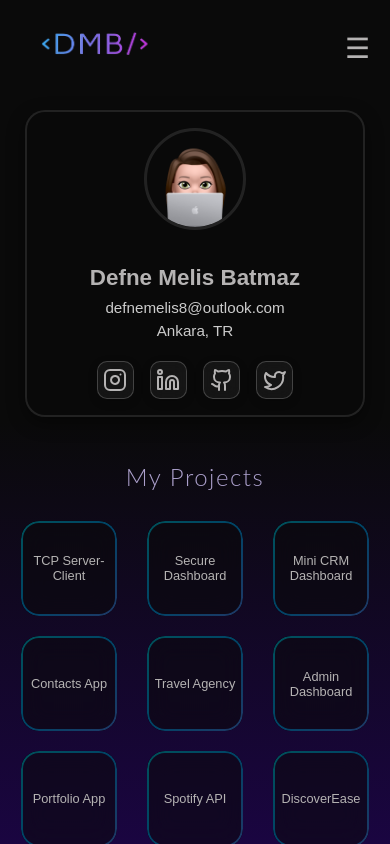
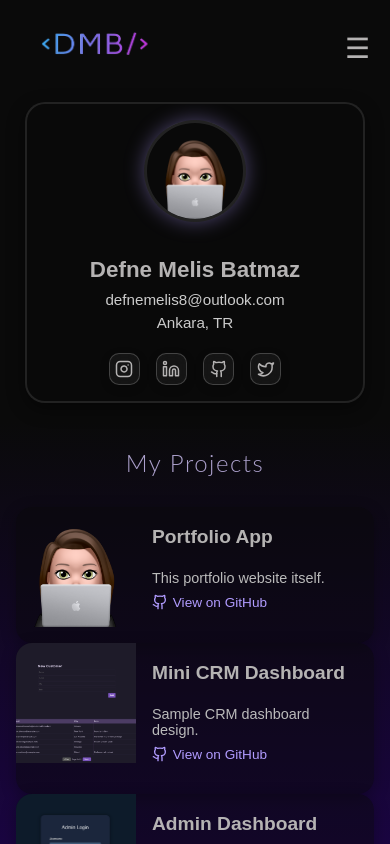
Before and after one commit to dmbatmazz/My_Portfolio_App, a React (Create React App) app: page /portfolio in a window 390 px wide. Built offline with nearby package versions, Linux system fonts and the light colour scheme.

Commit message:
resimler eklenmedi

```diff
--- a/src/App.css
+++ b/src/App.css
@@ -24,15 +24,17 @@ html, body {
 }
 
 
-/* Blur efekti main-content üzerinde */
+/* Blur efekti sadece menü/iletisim açıkken çalışsın */
 .main-content {
+  min-height: 100vh;
   transition: filter 0.5s ease;
 }
 
 .main-content.blurred {
   filter: blur(6px);
-  pointer-events: none; /* Blurdayken arka planı tıklanamaz yapar */
+  pointer-events: none; /* Menü açıkken arka plan tıklanamasın */
 }
+
 
 /* Navbar */
 .navbar {
@@ -179,6 +181,8 @@ html, body {
   background-color: var(--btn-primary-hover);
 }
 
+
+
 .hero-image img {
   width: 300px;
   margin-top: 30px;
@@ -194,6 +198,7 @@ html, body {
   .hero-image img {
     width: 250px;
   }
+
 }
 
 /* ----------- Küçük telefonlar (481px ve altı) ----------- */
--- a/src/pages/Portfolio.css
+++ b/src/pages/Portfolio.css
@@ -38,13 +38,13 @@ html, body {
 
 /* Ana kapsayıcı */
 .portfolio-wrapper {
-  width: 100%;
-  max-width: 1200px;
-  margin: 0 auto;
-  padding: 40px 5px;
-  text-align: center;
+  min-height: 100vh;
+  padding: 2rem;
+  color: var(--text-main, #ccc);
+  display: flex;
+  flex-direction: column;
+  align-items: center;
 }
-
 .portfolio-title {
   margin-bottom: 50px;
   margin-top: 100px;
@@ -64,10 +64,10 @@ html, body {
   grid-template-columns: repeat(4, 1fr);
 }
 
+
 /* --- PORTFOLIO BOX --- */
 .portfolio-box {
   position: relative;
-  background: var(--box-bg);
   font-family: 'Poppins', sans-serif;
   color: var(--text-main);
   font-weight: 500;
@@ -181,7 +181,6 @@ html, body {
   left: 0;
   width: 100vw;
   height: 100vh;
-  background: rgba(0,0,0,0.6);
   backdrop-filter: blur(5px);
   display: flex;
   justify-content: center;
@@ -346,6 +345,7 @@ html, body {
   border-radius: 50%;
   object-fit: cover;
   margin-bottom: 1rem;
+  box-shadow: 0 0 20px rgba(171, 149, 251, 0.4);
   border: 3px solid var(--box-border);
 }
 
@@ -413,7 +413,133 @@ html, body {
   color: #fff;
 }
 
+.project-card {
+  display: flex;
+  padding-bottom: 1rem;
+  align-items: flex-start;
+  border-radius: 1rem;
+  background-color: #0a0a0a73;
+  overflow: hidden;
+  box-shadow: 0 4px 15px rgba(0,0,0,0.3);
+  transition: transform 0.3s ease, box-shadow 0.3s ease;
+}
 
+.project-card:hover {
+  transform: translateY(-5px);
+  box-shadow: 0 8px 25px rgba(0,0,0,0.5);
+}
+
+.project-img {
+  width: 120px;
+  height: 120px;
+  object-fit: cover;
+  flex-shrink: 0;
+}
+
+.project-info {
+  padding: 0rem 1rem 1rem 1rem;
+  display: flex;
+  flex-direction: column;
+  justify-content: flex-start; /* üstten hizalama */
+}
+
+.project-info h3 {
+  margin-bottom: 0.5rem;
+  font-size: 1.2rem;
+}
+
+.project-info p {
+  font-size: 0.9rem;
+  color: #bbb;
+  margin-bottom: 0.5rem;
+}
+
+.project-link {
+  color: #b19cff;
+  text-decoration: none;
+  font-size: 0.85rem;
+  display: flex;
+  align-items: center;
+  gap: 0.3rem;
+  transition: color 0.3s;
+}
+
+.project-link:hover {
+  color: #9b7ffe;
+}
+
+.lightbox-overlay {
+  position: fixed;
+  top: 0;
+  left: 0;
+  width: 100%;
+  height: 100%;
+  background: rgba(0,0,0,0.9);
+  display: flex;
+  align-items: center;
+  justify-content: center;
+  z-index: 2000;
+}
+
+.lightbox-img {
+  max-width: 80%;
+  max-height: 80%;
+  object-fit: contain;
+  border-radius: 8px;
+}
+
+.lightbox-close,
+.lightbox-prev,
+.lightbox-next {
+  position: absolute;
+  background: none;
+  border: none;
+  color: white;
+  font-size: 2rem;
+  cursor: pointer;
+  padding: 0.5rem;
+}
+
+.lightbox-close {
+  top: 20px;
+  right: 30px;
+}
+
+.lightbox-prev {
+  left: 30px;
+}
+
+.lightbox-next {
+  right: 30px;
+}
+
+/* --- View More Button --- */
+.view-more-btn {
+  margin-top: 2rem;
+  text-align: center;
+}
+
+.view-more-btn button {
+  width: 100%;
+  max-width: 31.25rem;
+  display: block;
+  margin: 0 auto;
+  padding: 1rem;
+  background: linear-gradient(135deg, var(--primary-gradient-start), var(--primary-gradient-end));
+  color: var(--btn-text-color);
+  border: none;
+  border-radius: 1.5rem;
+  font-size: clamp(0.875rem, 2vw, 1rem);
+  cursor: pointer;
+  transition: transform 0.3s ease, box-shadow 0.3s ease;
+  font-family: 'Josefin Sans', sans-serif;
+  font-weight: 550;
+  letter-spacing: 1.2px;
+}
+
+.view-more-btn button:hover {
+  transform: scale(1.05);
+}
 @media (max-width: 1024px) {
   .portfolio-hover span { display: none; }
   .portfolio-title {
--- a/src/pages/Portfolio.jsx
+++ b/src/pages/Portfolio.jsx
@@ -1,221 +1,107 @@
 import React, { useState } from "react";
 import "./Portfolio.css";
-import avatar from "../assets/avatar.png";
-import { Instagram, Linkedin, Github, Twitter } from 'lucide-react';
+import { Instagram, Linkedin, Github, Twitter } from "lucide-react";
 
+// --- Profil Avatar ---
+import avatar from "../pages/Portfolio_photos/avatar.png";
 
+// --- Portfolio App ---
+import portfolioImg from "../pages/Portfolio_photos/avatar.png";
+
+// --- Mini CRM Dashboard ---
+import crm1 from "../pages/Portfolio_photos/crm1.png";
+import crm2 from "../pages/Portfolio_photos/crm2.png";
+
+// --- Admin Dashboard ---
+import admin1 from "../pages/Portfolio_photos/admin1.png";
+import admin2 from "../pages/Portfolio_photos/admin2.png";
+import admin3 from "../pages/Portfolio_photos/admin3.png";
+import admin4 from "../pages/Portfolio_photos/admin4.png";
+import admin5 from "../pages/Portfolio_photos/admin5.png";
+import admin6 from "../pages/Portfolio_photos/admin6.png";
+import admin7 from "../pages/Portfolio_photos/admin7.png";
+import admin8 from "../pages/Portfolio_photos/admin8.png";
+import admin9 from "../pages/Portfolio_photos/admin9.png";
+import admin10 from "../pages/Portfolio_photos/admin10.png";
+import admin11 from "../pages/Portfolio_photos/admin11.png";
+
+// --- DiscoverEase ---
+import discover1 from "../pages/Portfolio_photos/discoverease1.png";
+import discover2 from "../pages/Portfolio_photos/discoverease2.png";
+import discover3 from "../pages/Portfolio_photos/discoverease3.png";
+import discover4 from "../pages/Portfolio_photos/discoverease4.png";
+
+// --- Spotify API ---
+import spotify1 from "../pages/Portfolio_photos/spotify-api1.png";
+import spotify2 from "../pages/Portfolio_photos/spotify-api2.png";
+import spotify3 from "../pages/Portfolio_photos/spotify-api3.png";
+import spotify4 from "../pages/Portfolio_photos/spotify-api4.png";
+import spotify5 from "../pages/Portfolio_photos/spotify-api5.png";
+
+// --- Travel Agency ---
+import travel1 from "../pages/Portfolio_photos/travel-agency1.png";
+import travel2 from "../pages/Portfolio_photos/travel-agency2.png";
+
+// --- TCP Server-Client ---
+import tcp1 from "../pages/Portfolio_photos/tcp1.png";
+import tcp2 from "../pages/Portfolio_photos/tcp2.png";
+
+// --- Secure Dashboard ---
+import secure1 from "../pages/Portfolio_photos/secure-dash1.png";
+import secure2 from "../pages/Portfolio_photos/secure-dash2.png";
+import secure3 from "../pages/Portfolio_photos/secure-dash3.png";
+
+// --- Contacts App ---
+import contacts1 from "../pages/Portfolio_photos/contacts1.png";
+import contacts2 from "../pages/Portfolio_photos/contacts2.png";
+
+// --- Diziler ---
+const portfolioApp = [portfolioImg];
+const crm = [crm1, crm2];
+const admin = [admin1, admin2, admin3, admin4, admin5, admin6, admin7, admin8, admin9, admin10, admin11];
+const discoverEase = [discover1, discover2, discover3, discover4];
+const spotify = [spotify1, spotify2, spotify3, spotify4, spotify5];
+const travelAgency = [travel1, travel2];
+const tcp = [tcp1, tcp2];
+const secureDashboard = [secure1, secure2, secure3];
+const contacts = [contacts1, contacts2];
+
+// --- Proje Listesi ---
 const projects = [
-  { name: "TCP Server-Client", desc: "View More" },
-  { name: "Secure Dashboard", desc: "View More" },
-  { name: "Mini CRM Dashboard", desc: "View More" },
-  { name: "Contacts App", desc: "View More" },
-  { name: "Travel Agency", desc: "View More" },
-  { name: "Admin Dashboard", desc: "View More" },
-  { name: "Portfolio App", desc: "View More" },
-  { name: "Spotify API", desc: "View More" },
-  { name: "DiscoverEase", desc: "View More" },
+  { name: "Portfolio App", desc: "This portfolio website itself.", imgs: portfolioApp, link: "https://github.com/dmbatmazz/My_Portfolio_App" },
+  { name: "Mini CRM Dashboard", desc: "Sample CRM dashboard design.", imgs: crm, link: "https://github.com/dmbatmazz/mini-crm-dashboard" },
+  { name: "Admin Dashboard", desc: "Dashboard for managing users, analytics and content.", imgs: admin, link: "https://github.com/dmbatmazz/admin-dashboard-app" },
+  { name: "DiscoverEase", desc: "Mobile travel planning app with itinerary creation.", imgs: discoverEase, link: "https://github.com/dmbatmazz/DiscoverEase" },
+  { name: "Spotify API", desc: "Spotify API integration to create playlists.", imgs: spotify, link: "https://github.com/dmbatmazz/spotify-api-app" },
+  { name: "Travel Agency", desc: "Modern travel agency website design.", imgs: travelAgency, link: "https://github.com/dmbatmazz/travel-agency-web" },
+  { name: "TCP Server-Client", desc: "Simple TCP server-client architecture.", imgs: tcp, link: "https://github.com/dmbatmazz/tcp-server-client" },
+  { name: "Secure Dashboard", desc: "Secure dashboard with authentication.", imgs: secureDashboard, link: "https://github.com/dmbatmazz/Secure-Dashboard" },
+  { name: "Contacts App", desc: "Contact management app built with React.", imgs: contacts, link: "https://github.com/dmbatmazz/contacts-app" },
 ];
 
-// Image lists (string paths). We’ll require() them right before rendering.
-const travelImages = [
-  "./Portfolio_photos/travel-agency1.png",
-  "./Portfolio_photos/travel-agency2.png",
+// --- Sosyal Linkler ---
+const socialLinks = [
+  { name: "Instagram", icon: <Instagram size={18} />, url: "https://instagram.com/dmbatmazz" },
+  { name: "LinkedIn", icon: <Linkedin size={18} />, url: "https://linkedin.com/in/defne-melis-batmaz" },
+  { name: "GitHub", icon: <Github size={18} />, url: "https://github.com/dmbatmazz" },
+  { name: "X", icon: <Twitter size={18} />, url: "https://twitter.com/dmbatmazz" },
 ];
 
-const adminImages = [
-  "./Portfolio_photos/admin1.png",
-  "./Portfolio_photos/admin2.png",
-  "./Portfolio_photos/admin3.png",
-  "./Portfolio_photos/admin4.png",
-  "./Portfolio_photos/admin5.png",
-  "./Portfolio_photos/admin6.png",
-  "./Portfolio_photos/admin7.png",
-  "./Portfolio_photos/admin8.png",
-  "./Portfolio_photos/admin9.png",
-  "./Portfolio_photos/admin10.png",
-  "./Portfolio_photos/admin11.png",
-];
-
-const spotifyImages = [
-  "./Portfolio_photos/spotify-api1.png",
-  "./Portfolio_photos/spotify-api2.png",
-  "./Portfolio_photos/spotify-api3.png",
-  "./Portfolio_photos/spotify-api4.png",
-  "./Portfolio_photos/spotify-api5.png",
-];
-
-const crmImages = [
-  "./Portfolio_photos/crm1.png",
-  "./Portfolio_photos/crm2.png",
-];
-
-const secureDashImages = [
-  "./Portfolio_photos/secure-dash1.png",
-  "./Portfolio_photos/secure-dash2.png",
-  "./Portfolio_photos/secure-dash3.png",
-];
-
-const discoverEaseImages = [
-  "./Portfolio_photos/discoverease1.png",
-  "./Portfolio_photos/discoverease2.png",
-  "./Portfolio_photos/discoverease3.png",
-  "./Portfolio_photos/discoverease4.png",
-];
-
-const tcpServerClientImages = [
-  "./Portfolio_photos/tcp1.png",
-  "./Portfolio_photos/tcp2.png",
-];
-const contactsAppImages = [
-  "./Portfolio_photos/contacts1.png",
-  "./Portfolio_photos/contacts2.png",
-];
-
-const portfolioAppImages = [
-  "./Portfolio_photos/avatar.png",
-];
-
-// Helpers
-const getImagesByProject = (name) => {
-  switch (name) {
-    case "Travel Agency":
-      return travelImages;
-    case "Admin Dashboard":
-      return adminImages;
-    case "Spotify API":
-      return spotifyImages;
-    case "Mini CRM Dashboard":
-      return crmImages;
-    case "Secure Dashboard":
-      return secureDashImages;
-    case "DiscoverEase":
-      return discoverEaseImages;
-    case "TCP Server-Client":
-      return tcpServerClientImages;
-    case "Contacts App":
-      return contactsAppImages;
-    case "Portfolio App":
-      return portfolioAppImages;
-    default:
-      return [];
-  }
-};
-
-const getDescriptionByProject = (name) => {
-  switch (name) {
-    case "Travel Agency":
-      return "This project showcases the design of a modern travel agency website with a focus on clear information architecture and engaging visuals.";
-    case "Admin Dashboard":
-      return "This project demonstrates an admin dashboard interface designed for managing users, analytics, and content with an emphasis on usability and clarity.";
-    case "Spotify API":
-      return "This project utilizes the Spotify API to create playlists and add tracks directly to your Spotify account through an external web application.";
-    case "Mini CRM Dashboard":
-      return "This project is a sample design website for a Customer Relationship Management (CRM) application, focusing on a clean, intuitive, and user-friendly interface.";
-    case "Secure Dashboard":
-      return "This project provides an example of a secure dashboard that restricts unauthorized access, implementing authentication measures before allowing entry.";
-    case "DiscoverEase":
-      return "DiscoverEase is a mobile app for travel planning application that helps users find and organize trips with ease. It features destination discovery, itinerary creation, and booking management.";
-    case "TCP Server-Client":
-      return "This project implements a simple TCP server-client architecture using C++ and QT5. The server listens for incoming connections, while the client can send messages to the server and receive responses.";
-    case "Contacts App":
-      return "This project is a contact management application built with React. It allows users to add, view, and manage their contacts in a user-friendly interface.";
-      case "Portfolio App":
-      return "This project is the app that you are looking right now which is a personal portfolio website built with React. It showcases various projects, skills, and contact information in a visually appealing manner.";
-    default:
-      return "Project details will be available here soon.";
-  }
-};
-
-const getLinkByProject = (name) => {
-  switch (name) {
-    case "Travel Agency":
-      return "https://github.com/dmbatmazz/travel-agency-web";
-    case "Admin Dashboard":
-      return "https://github.com/dmbatmazz/admin-dashboard-app";
-    case "Spotify API":
-      return "https://github.com/dmbatmazz/spotify-api-app";
-    case "Mini CRM Dashboard":
-      return "https://github.com/dmbatmazz/mini-crm-dashboard";
-    case "Secure Dashboard":
-      return "https://github.com/dmbatmazz/Secure-Dashboard";
-    case "DiscoverEase":
-      return "https://github.com/dmbatmazz/DiscoverEase";
-      case "Contacts App":
-      return "https://github.com/dmbatmazz/contacts-app";
-      case "Portfolio App":
-      return "https://github.com/dmbatmazz/My_Portfolio_App";
-    default:
-      return "#";
-  }
-};
-
-const getLinkLabelByProject = (name) => {
-  switch (name) {
-    case "Travel Agency":
-      return "Travel Agency Codes";
-    case "Admin Dashboard":
-      return "Admin Dashboard Codes";
-    case "Spotify API":
-      return "Spotify API Codes";
-    case "Mini CRM Dashboard":
-      return "Mini CRM Dashboard";
-    case "Secure Dashboard":
-      return "Secure Dashboard";
-    case "DiscoverEase":
-      return "DiscoverEase Codes";
-    case "Contacts App":
-      return "Contacts App Codes";
-      case "Portfolio App":
-      return "Portfolio App Codes";
-    default:
-      return "Project codes will be available here soon.";
-  }
-};
-
-const socialLinks = [
-    { name: 'Instagram', icon: <Instagram />, url: 'https://instagram.com/dmbatmazz' },
-    { name: 'LinkedIn', icon: <Linkedin />, url: 'https://linkedin.com/in/defne-melis-batmaz' },
-    { name: 'GitHub', icon: <Github />, url: 'https://github.com/dmbatmazz' },
-    { name: 'X', icon: <Twitter />, url: 'https://twitter.com/dmbatmazz' },
-  ];
-
+// --- Portfolio Component ---
 export default function Portfolio() {
-  const [activeIndex, setActiveIndex] = useState(null);
-  const [slideIndex, setSlideIndex] = useState(0);
-  const maxVisible = 1;
-
-  const activeName = activeIndex !== null ? projects[activeIndex].name : null;
-  const imageList = activeName ? getImagesByProject(activeName) : [];
-  const total = imageList.length;
-
-  const next = () => {
-    if (slideIndex + maxVisible < total) setSlideIndex(slideIndex + maxVisible);
-  };
-
-  const prev = () => {
-    if (slideIndex - maxVisible >= 0) setSlideIndex(slideIndex - maxVisible);
-  };
+  const [showAll, setShowAll] = useState(false);
+  const visibleProjects = showAll ? projects : projects.slice(0, 3);
 
   return (
     <div className="portfolio-wrapper">
-
-      {/* --- PROFİL KARTI --- */}
       <div className="profile-card">
         <img src={avatar} alt="Defne Melis Batmaz" className="profile-avatar" />
         <h2 className="profile-name">Defne Melis Batmaz</h2>
         <p className="profile-email">defnemelis8@outlook.com</p>
         <p className="profile-location">Ankara, TR</p>
-
         <div className="profile-buttons">
           {socialLinks.map((link, index) => (
-            <a
-              key={index}
-              href={link.url}
-              target="_blank"
-              rel="noopener noreferrer"
-              className="profile-btn"
-              onClick={(e) => e.stopPropagation()}
-            >
+            <a key={index} href={link.url} target="_blank" rel="noopener noreferrer" className="profile-btn">
               <span className="profile-icon">{link.icon}</span>
               <span>{link.name}</span>
             </a>
@@ -225,84 +111,24 @@ export default function Portfolio() {
 
       <h2 className="portfolio-title">My Projects</h2>
 
-      <div className="portfolio-grid">
-        {projects.map((project, index) => (
-          <div
-            key={index}
-            className="portfolio-box"
-            onClick={() => {
-              setActiveIndex(index);
-              setSlideIndex(0);
-            }}
-          >
-            <span className="portfolio-name">{project.name}</span>
-            <div className="portfolio-hover">
+      <div className="projects-list">
+        {visibleProjects.map((project, idx) => (
+          <div key={idx} className="project-card">
+            <img src={project.imgs[0]} alt={project.name} className="project-img" />
+            <div className="project-info">
+              <h3>{project.name}</h3>
               <p>{project.desc}</p>
-              <span>View Project</span>
+              <a href={project.link} target="_blank" rel="noopener noreferrer" className="project-link">
+                <Github size={16} /> View on GitHub
+              </a>
             </div>
           </div>
         ))}
       </div>
 
-      {activeIndex !== null && (
-        <div
-          className="portfolio-overlay"
-          onClick={() => setActiveIndex(null)}
-        >
-          <div
-            className="portfolio-modal"
-            onClick={(e) => e.stopPropagation()}
-          >
-            <h3>{activeName}</h3>
-
-            {/* If project has images, show slider; else show placeholder text */}
-            {imageList.length > 0 ? (
-              <div className="project-content">
-                <div className="project-images-slider">
-                  {imageList
-                    .slice(slideIndex, slideIndex + maxVisible)
-                    .map((img, i) => (
-                      <img
-                        key={`${img}-${i}`}
-                        src={require(`${img}`)}
-                        alt={`${activeName} ${slideIndex + i + 1}`}
-                      />
-                    ))}
-
-                  <button
-                    className="slider-btn prev"
-                    onClick={prev}
-                    disabled={slideIndex === 0}
-                    aria-label="Previous image"
-                  >
-                    ◀
-                  </button>
-                  <button
-                    className="slider-btn next"
-                    onClick={next}
-                    disabled={slideIndex + maxVisible >= total}
-                    aria-label="Next image"
-                  >
-                    ▶
-                  </button>
-                </div>
-
-                <p>{getDescriptionByProject(activeName)}</p>
-
-                <a
-                  href={getLinkByProject(activeName)}
-                  target="_blank"
-                  rel="noopener noreferrer"
-                >
-                  {getLinkLabelByProject(activeName)}
-                </a>
-              </div>
-            ) : (
-              <p>Project details will be available here soon.</p>
-            )}
-          </div>
-        </div>
-      )}
+      <div className="view-more-btn">
+        <button onClick={() => setShowAll(!showAll)}>{showAll ? "View Less" : "View More"}</button>
+      </div>
     </div>
   );
 }
```
